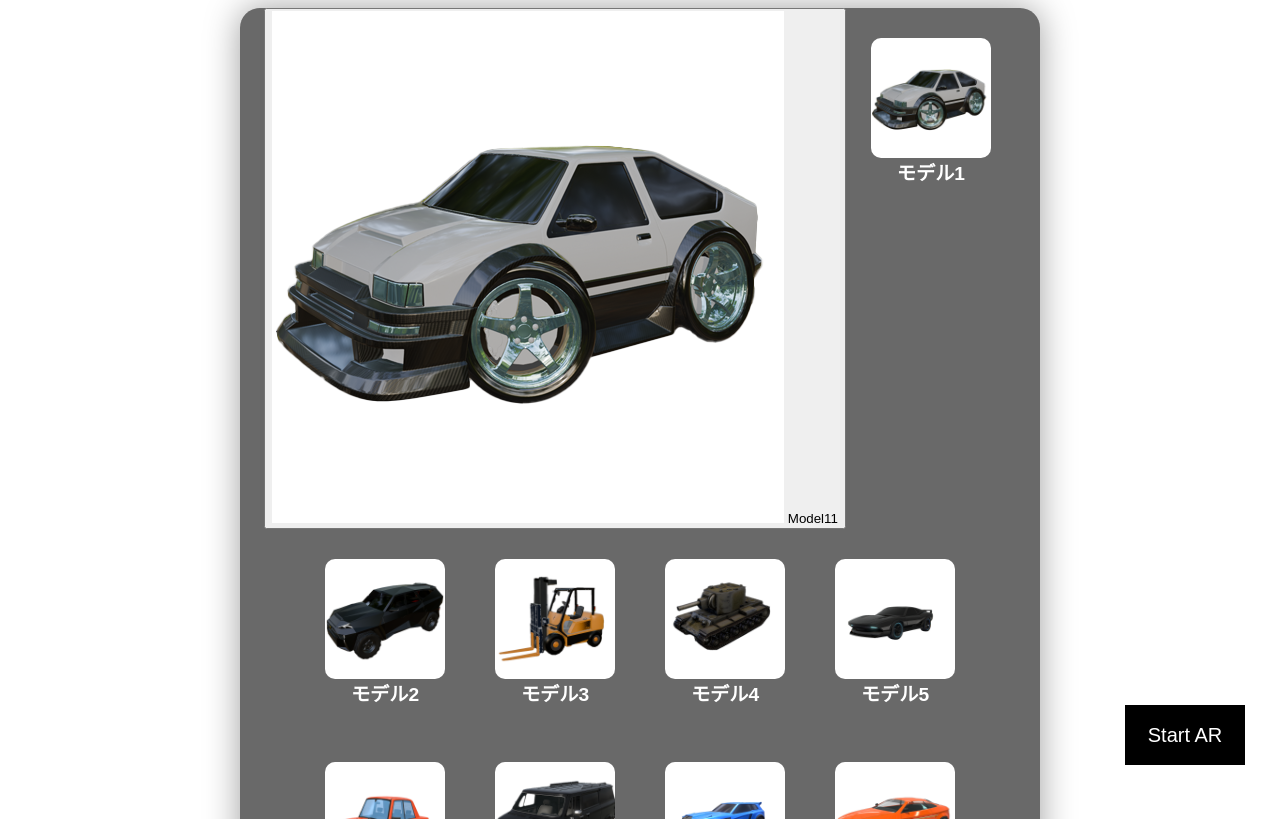
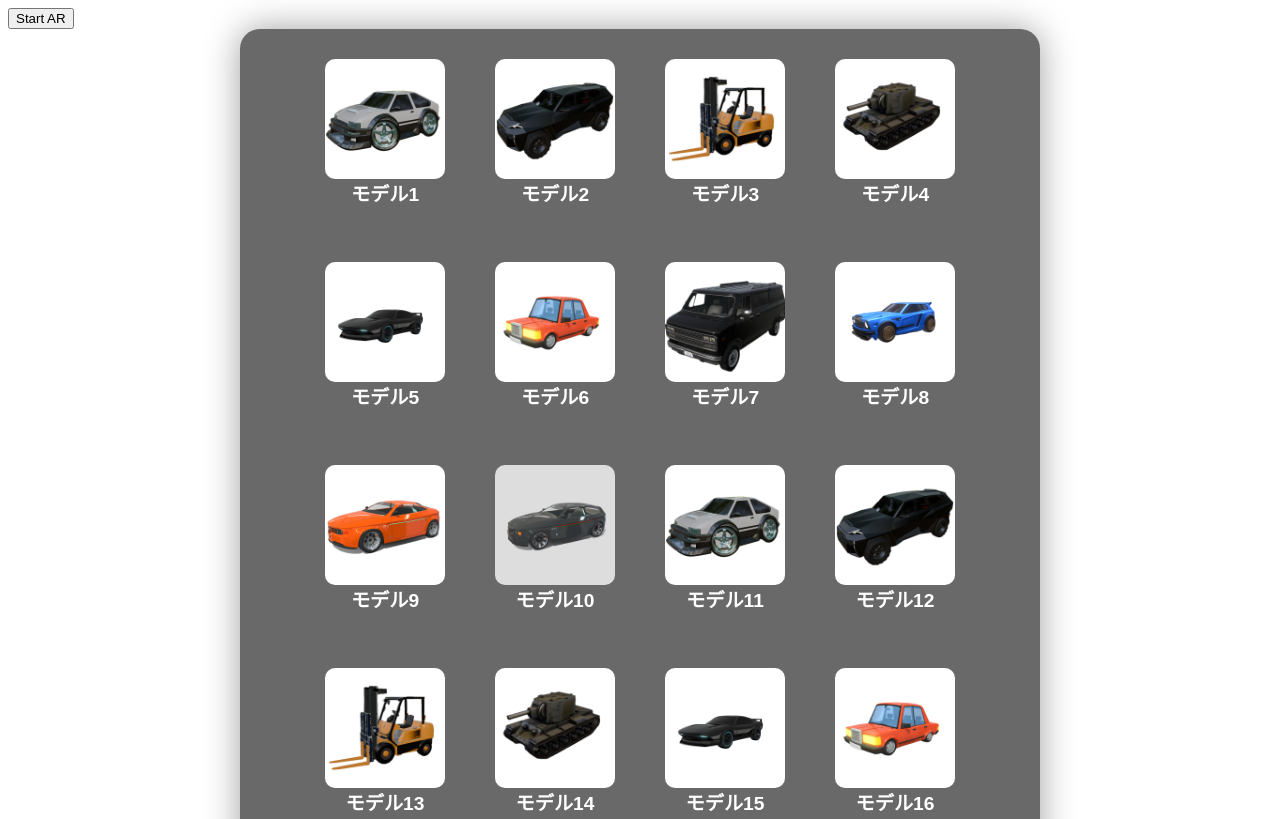
Before and after one commit to egmCeiRyu/50models, a website: page index.html in a window 1280 px wide. Shown: the top 819 px of the page. Drawn offline with Linux system fonts and the light colour scheme; some packages are replaced by stand-ins of ours; a script that the page names is missing.

Commit message:
Update index.html

```diff
--- a/index.html
+++ b/index.html
@@ -4,20 +4,8 @@
         <meta charset="UTF-8" />
         <meta name="viewport" content="width=device-width, initial-scale=1.5" />
         <title>3D Model Thumbnails</title>
-        <script type="module" src="https://ajax.googleapis.com/ajax/libs/model-viewer/4.0.0/model-viewer.min.js"></script>
         <style>
 
-            #ar-button {
-            width: 120px;
-            height: 60px;
-            position: absolute;
-            right: 35px;
-            bottom: 35px;
-            background-color: black;
-            color: white;
-            border: none;
-            font-size: 20px;
-            }
             .thumbnail-container {
                 display: flex;
                 flex-wrap: wrap;
@@ -75,10 +63,6 @@
         <div></div>
         <div></div>
         <div class="thumbnail-container">
-            <button class="model1-button" onclick="changeModel('models/model1.glb')">
-                <img src="thumbnails/model1_thumb.png" alt="Model1 Thumbnail">
-                <span>Model11</span>
-            </button>
             <a href="https://untitled-m6uyhz1ga4lm-z1yal3b.needle.run/?room=304812" class="thumbnail-link" >
                 <img src="thumbnails/model1_thumb.png" alt="Model 1" class="thumbnail-img">
             モデル1
@@ -232,11 +216,5 @@
             </a>
 
         </div>
-        <script>
-            function changeModel(modelUrl) {
-            const modelViewer = document.getElementById('modelViewer');
-            modelViewer.setAttribute('src', modelUrl);
-            }
-        </script>
     </body>
 </html>
```
